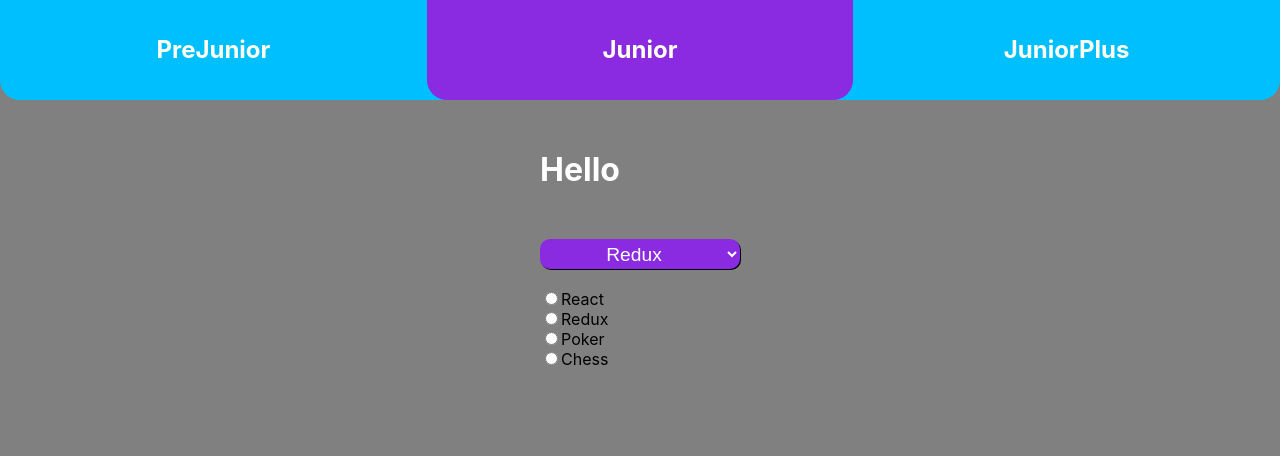
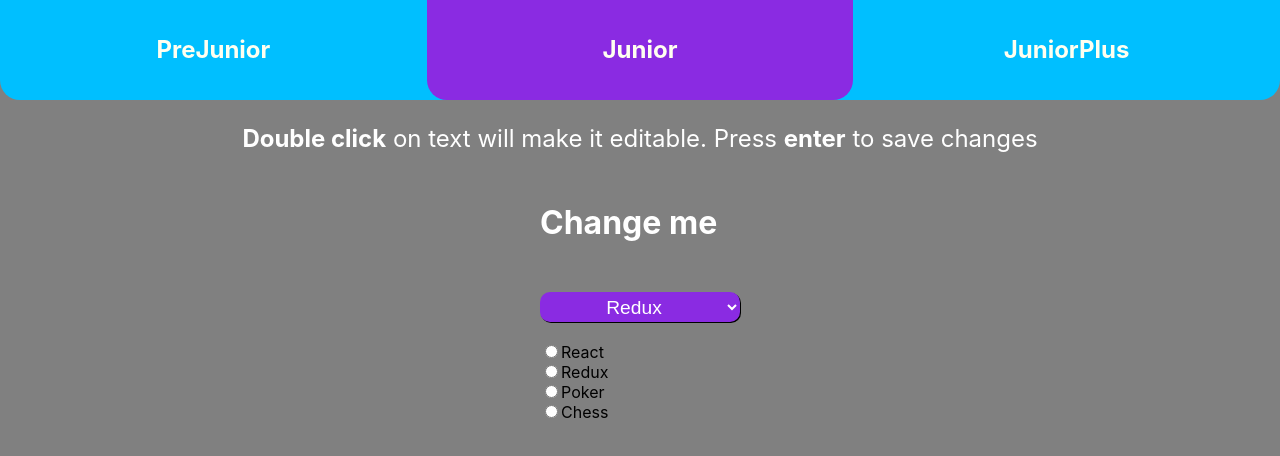
Before and after one commit to arsenbelarus/arsen, a React (Create React App) app: page /#/Junior in a window 1280 px wide. Shown: the top 456 px of the page. Built offline with nearby package versions, Linux system fonts and the light colour scheme.

Commit message:
OnChange function added to EditableSpan

```diff
--- a/package.json
+++ b/package.json
@@ -4,6 +4,8 @@
   "version": "0.1.0",
   "private": true,
   "dependencies": {
+    "@material-ui/core": "^4.11.0",
+    "@material-ui/icons": "^4.9.1",
     "@testing-library/jest-dom": "^4.2.4",
     "@testing-library/react": "^9.5.0",
     "@testing-library/user-event": "^7.2.1",
--- a/src/Junior.tsx
+++ b/src/Junior.tsx
@@ -30,15 +30,13 @@ function Junior() {
         alert (newValue)
     }
 
-    const onSpanChange = (e: ChangeEvent<HTMLInputElement>) => {
-        debugger
-        let newValue = e.currentTarget.value
-        alert (newValue)
-    }
+    const [spanTitle, setSpanTitle] = useState("Change me")
 
     return (
         <div>
-            <MyEditableSpan spanTitle={"Hello"} onChange={onSpanChange}/>
+            <p style={{color: "white", textAlign: "center", fontSize: "1.5em"}}>
+                <strong>Double click</strong> on text will make it editable. Press <strong>enter</strong> to save changes</p>
+            <MyEditableSpan spanTitle={spanTitle} onChange={setSpanTitle}/>
             <MySelect options={optionsArray} value={2} onChange={onSelectChange}/>
             <MyRadio options={radioValues} onChange={onRadioChange}/>
         </div>
--- a/src/MyComponents.tsx
+++ b/src/MyComponents.tsx
@@ -18,11 +18,14 @@ const MyComponents = () => {
         setName('');
     }
     const buttonClick = () => {
-        alert(`Hello ${name}`)
-        let newName = {id: v1(), name: name}
-        let newNames = [...names, newName]
-        setNames(newNames);
-        setName("")
+        if (name.trim()) {
+            alert(`Hello ${name}`)
+            let newName = {id: v1(), name: name}
+            setNames([...names, newName]);
+            setName("")
+        } else {
+            alert("Please enter the name")
+        }
     }
     const setNameInput = (title: string) => {
         setName(title)
--- a/src/common/myEditableSpan/MyEditableSpan.tsx
+++ b/src/common/myEditableSpan/MyEditableSpan.tsx
@@ -2,9 +2,10 @@ import React, {ChangeEvent, useState} from 'react';
 import s from "./MyEditableSpan.module.css"
 import MyInput from "../myInput/MyInput";
 
+
 type MyEditableSpanType = {
     spanTitle: string
-    onChange: (e: ChangeEvent<HTMLInputElement>) => void
+    onChange: (spanTitle: string) => void
 }
 
 
@@ -13,12 +14,15 @@ const MyEditableSpan = (props: MyEditableSpanType) => {
     const onBlur = () => {
         setEditMode(false);
     }
-
+    const addItem = (newValue: string) => {
+        props.onChange (newValue)
+        setEditMode(false)
+    }
     return (
         <div>
             {editMode
-            ? <MyInput autoFocus={true} value={props.spanTitle} onBlur={onBlur} />
-            : <div className={s.container}><span onDoubleClick={() => setEditMode(true)} onChange={props.onChange}> {props.spanTitle} </span></div>}
+            ? <MyInput autoFocus={true} value={props.spanTitle} onBlur={onBlur} addItem={addItem}/>
+            : <div className={s.container}><span onDoubleClick={() => setEditMode(true)}> {props.spanTitle} </span></div>}
         </div>
     )
 
--- a/src/common/myInput/MyInput.tsx
+++ b/src/common/myInput/MyInput.tsx
@@ -1,10 +1,9 @@
 import React, {useState, ChangeEvent, KeyboardEvent} from 'react';
 import {DetailedHTMLProps, InputHTMLAttributes} from "react";
 import s from "./MyInput.module.css"
-import MyButton from "../myButton/MyButton";
 
 export type InputNyaPropsType = DetailedHTMLProps<InputHTMLAttributes<HTMLInputElement>, HTMLInputElement>
-    & { addItem?: (value: string) => void, autoFocus?: boolean, onBlur?: () => void, value?: string, onChangeTitle?: (value: string) => void, };
+    & { addItem?: (value: string) => void, autoFocus?: boolean, onBlur?: () => void, value: string, onChangeTitle?: (value: string) => void, };
 
 const MyInput = (props: InputNyaPropsType, {...restProps}) => {
 
```
Also changed, not shown: 1 other file (tests, documents, lock files or other folders).
